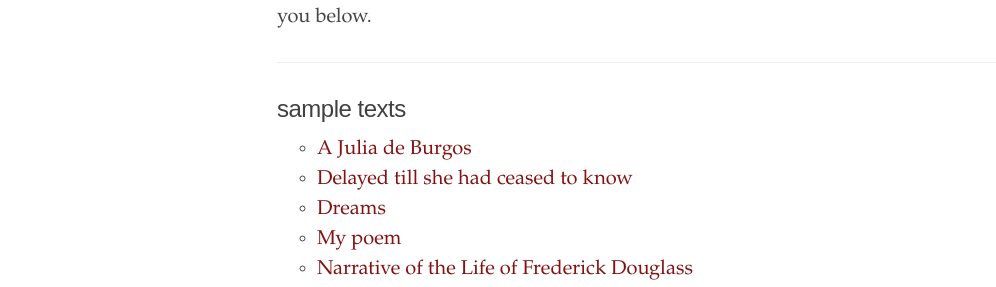
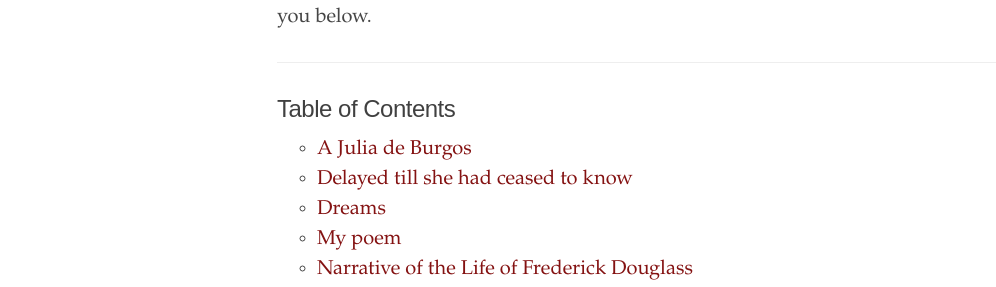
Before and after one commit to yngtodd/sketchbook, a Jekyll site: the page built from index.html, in a window 1280 px wide. Shown: the part 420-707 px from the top of the page, without its empty margins (3-999 px from the left). Built offline with Jekyll 4.4.1, drawn with Linux system fonts in a browser that asks for light colours.

Commit message:
formatting

```diff
--- a/index.html
+++ b/index.html
@@ -11,7 +11,7 @@
 <hr>
 
 <div class="toc">
-  <h2>sample texts</h2>
+  <h2>Table of Contents</h2>
   <ul class="texts">
   {% for item in site.texts %}
 
```
